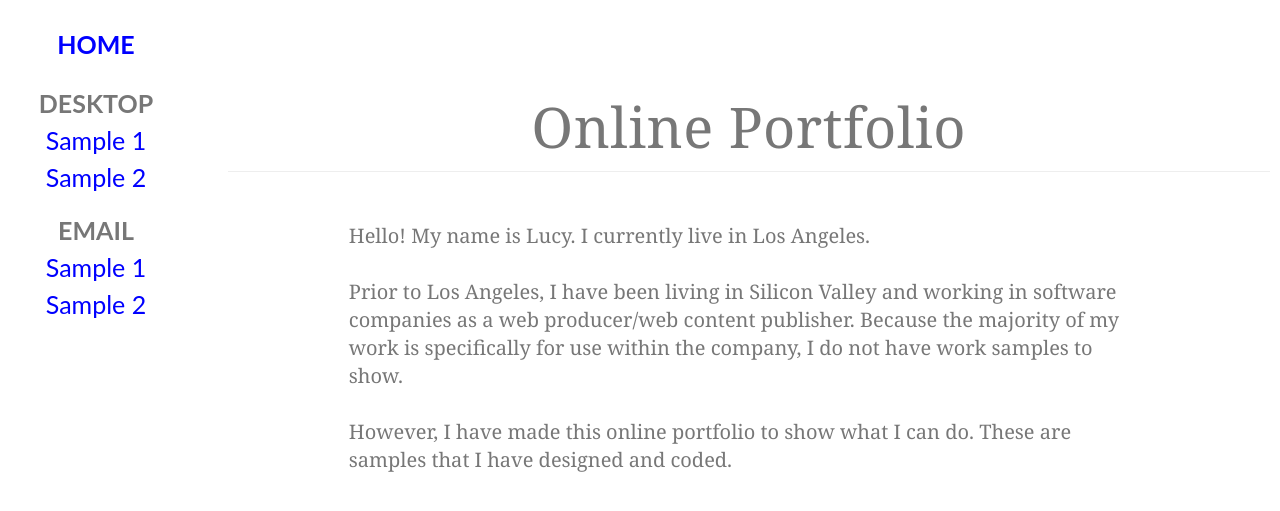
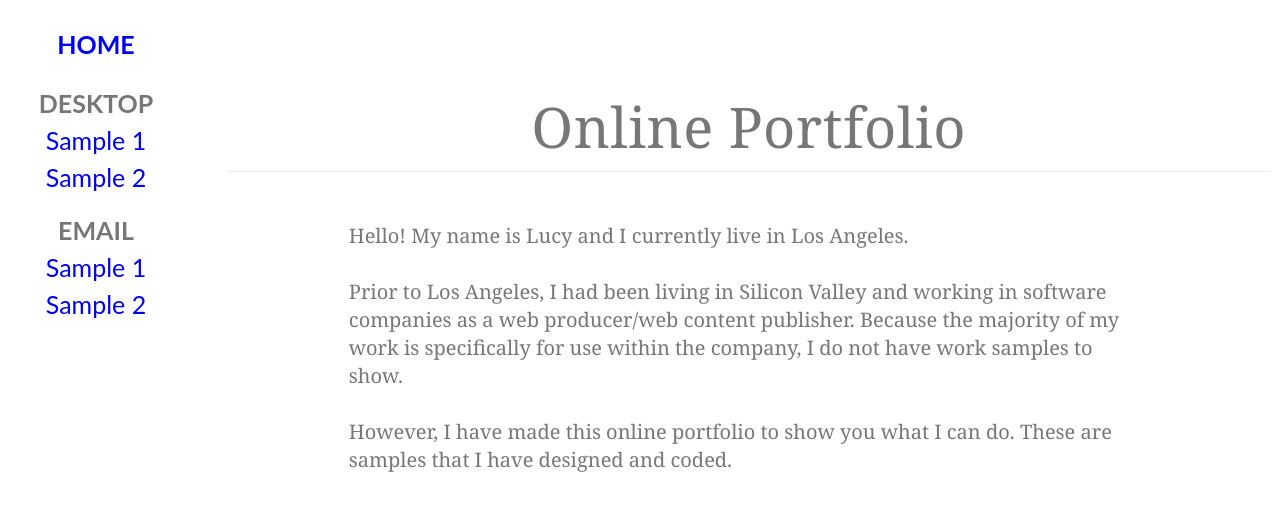
Before and after one commit to nuumu/nuumu.github.io, a Jekyll site: the page built from index.html, in a window 1280 px wide. Shown: the top 511 px of the page. Built offline with Jekyll 4.4.1, drawn with Linux system fonts in a browser that asks for light colours.

Commit message:
Update index.html

```diff
--- a/index.html
+++ b/index.html
@@ -13,9 +13,9 @@
         </div>
 
 <section class="contentbox">
-<p class="serif">Hello! My name is Lucy. I currently live in Los Angeles.</p><br />
+<p class="serif">Hello! My name is Lucy and I currently live in Los Angeles.</p><br />
 
-<p class="serif">Prior to Los Angeles, I have been living in Silicon Valley and working in software companies as a web producer/web content publisher. Because the majority of my work is specifically for use within the company, I do not have work samples to show.</p><br />
+<p class="serif">Prior to Los Angeles, I had been living in Silicon Valley and working in software companies as a web producer/web content publisher. Because the majority of my work is specifically for use within the company, I do not have work samples to show.</p><br />
 
-<p class="serif">However, I have made this online portfolio to show what I can do. These are samples that I have designed and coded.</p>
+<p class="serif">However, I have made this online portfolio to show you what I can do. These are samples that I have designed and coded.</p>
 </section>
```
